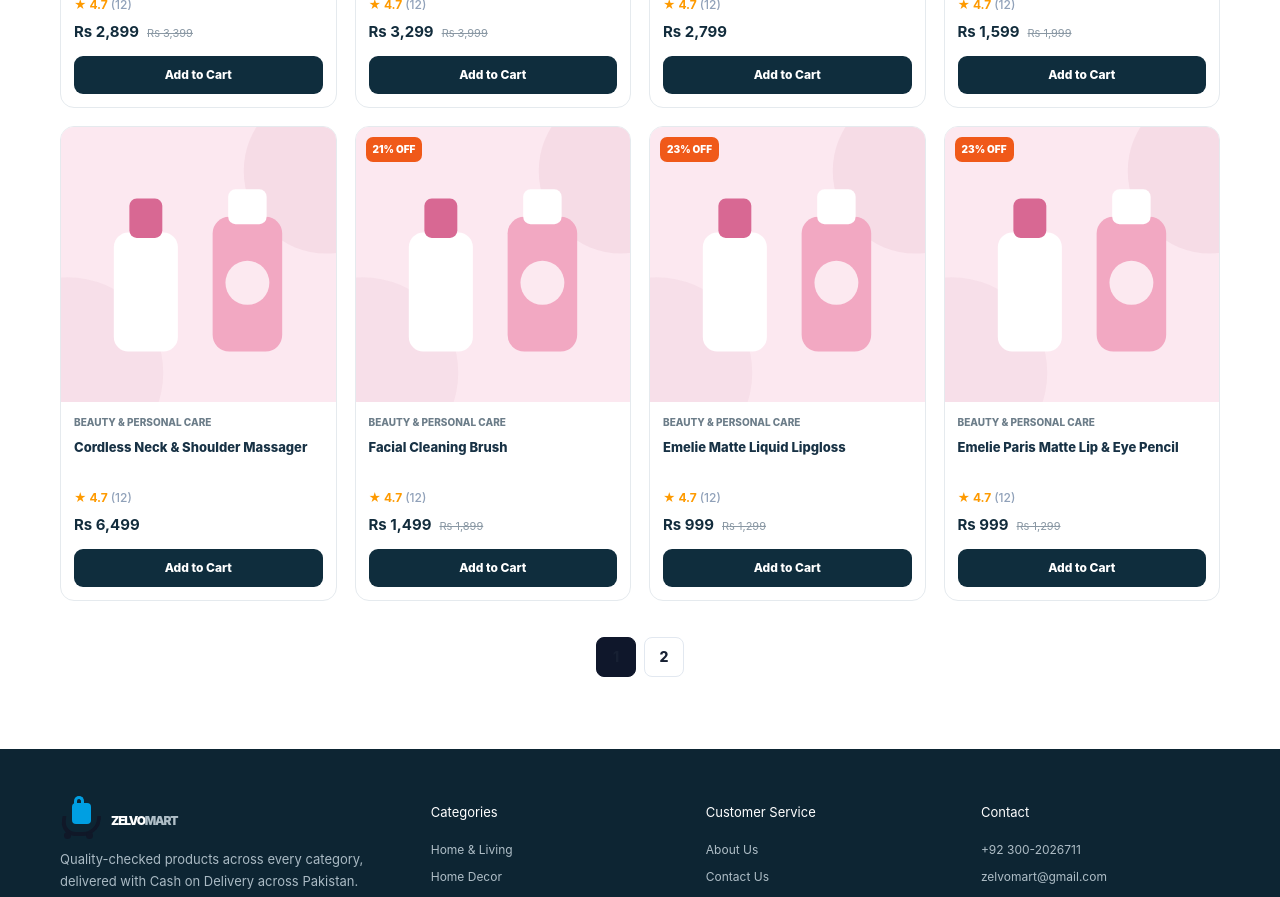
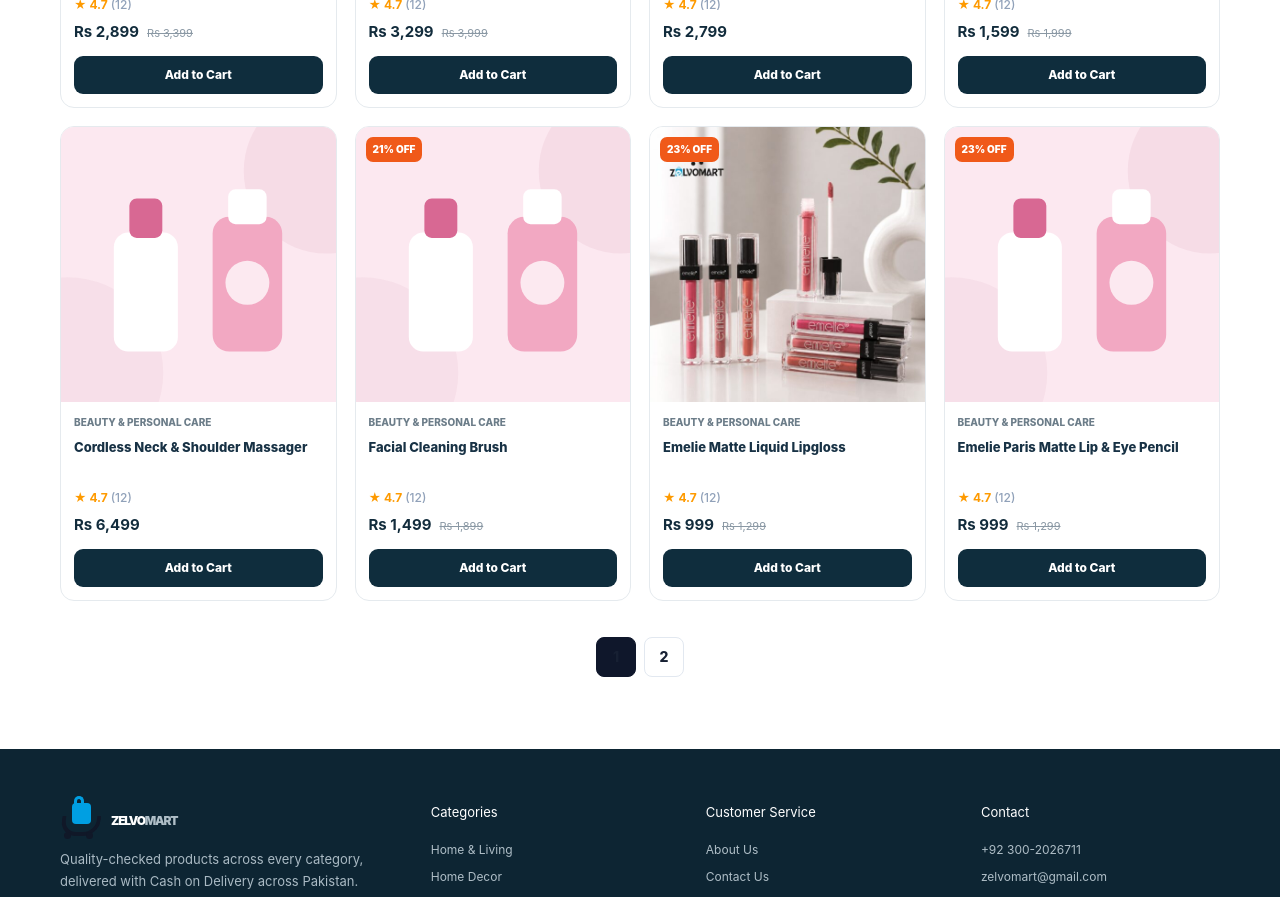
Before and after one commit to webixsolutions-dev/zelvomart, a Next.js app in the folder frontend/: page /shop in a window 1280 px wide. Shown: the part 1380-2277 px from the top of the page. Built offline with nearby package versions, Linux system fonts and the light colour scheme; no server answers; the database is empty.

Commit message:
fast loading

```diff
--- a/frontend/app/globals.css
+++ b/frontend/app/globals.css
@@ -1157,3 +1157,64 @@
 
 /* Performance: keep the optimized Next/Image hero framed like the previous CSS background. */
 .hero-bg img { object-position: center right; }
+
+/* Product page polish: visible gallery, support CTA and 4-card related products */
+.product-main-image {
+  display: block;
+  width: 100%;
+  min-width: 0;
+  padding: 0;
+  cursor: zoom-in;
+  appearance: none;
+}
+.product-main-image:focus-visible { outline: 3px solid rgba(0,159,226,.22); outline-offset: 3px; }
+.product-main-image img { background: #fff; }
+
+.pdp-support-cta-wrap { padding: 24px 0 8px; }
+.pdp-support-cta {
+  display: grid;
+  grid-template-columns: minmax(0,1fr) auto;
+  gap: 34px;
+  align-items: center;
+  padding: 30px 34px;
+  border: 1px solid #dce8ee;
+  border-radius: 20px;
+  background: linear-gradient(135deg,#0f2d3d 0%,#123b50 58%,#0b87bd 150%);
+  box-shadow: 0 18px 44px rgba(15,45,61,.12);
+  color: #fff;
+}
+.pdp-support-kicker, .pdp-related-kicker {
+  display: block;
+  margin-bottom: 8px;
+  font-size: 10px;
+  font-weight: 900;
+  letter-spacing: .12em;
+  color: #50d7ff;
+}
+.pdp-support-cta h2 { margin: 0; font-size: clamp(24px,3vw,34px); line-height: 1.12; letter-spacing: -.8px; }
+.pdp-support-cta p { max-width: 720px; margin: 10px 0 0; color: #d6e5ec; font-size: 13px; line-height: 1.7; }
+.pdp-support-actions { display: flex; flex-wrap: wrap; gap: 10px; justify-content: flex-end; }
+.pdp-support-actions .btn-green, .pdp-support-actions .btn-outline { min-height: 46px; padding-inline: 19px; white-space: nowrap; }
+.pdp-support-actions .btn-outline { border-color: rgba(255,255,255,.42); color: #fff; background: rgba(255,255,255,.06); }
+.pdp-support-actions .btn-outline:hover { background: #fff; color: #0f2d3d; }
+
+.pdp-related-section { padding-top: 48px; padding-bottom: 12px; }
+.pdp-related-title { align-items: center; }
+.pdp-related-title h2 { margin-top: 0; }
+.pdp-related-view { flex: 0 0 auto; min-height: 42px; padding-inline: 18px; }
+
+@media (max-width: 900px) {
+  .pdp-support-cta { grid-template-columns: 1fr; gap: 20px; padding: 26px; }
+  .pdp-support-actions { justify-content: flex-start; }
+}
+
+@media (max-width: 640px) {
+  .product-page { padding-top: 24px; }
+  .product-main-image { border-radius: 14px; }
+  .pdp-support-cta-wrap { padding-top: 18px; }
+  .pdp-support-cta { padding: 22px 18px; border-radius: 16px; }
+  .pdp-support-actions { display: grid; grid-template-columns: 1fr; width: 100%; }
+  .pdp-support-actions .btn-green, .pdp-support-actions .btn-outline { width: 100%; text-align: center; }
+  .pdp-related-section { padding-top: 38px; }
+  .pdp-related-view { display: none; }
+}
--- a/frontend/app/product/[slug]/page.tsx
+++ b/frontend/app/product/[slug]/page.tsx
@@ -1,9 +1,11 @@
 import type { Metadata } from "next";
+import Link from "next/link";
 import { notFound } from "next/navigation";
 import ProductDetailClient from "@/components/ProductDetailClient";
 import ProductGrid from "@/components/ProductGrid";
 import { getProductBySlug, getProducts } from "@/lib/store";
 import { getSettings } from "@/lib/settings";
+import type { Product } from "@/types/product";
 
 export const revalidate = 120;
 
@@ -19,17 +21,43 @@
   };
 }
 
+function uniqueRelated(product: Product, groups: Product[][]): Product[] {
+  const seen = new Set<string>([product.id]);
+  const result: Product[] = [];
+
+  for (const group of groups) {
+    for (const item of group) {
+      if (seen.has(item.id) || item.slug === product.slug) continue;
+      seen.add(item.id);
+      result.push(item);
+      if (result.length === 4) return result;
+    }
+  }
+
+  return result;
+}
+
 export default async function ProductPage({ params }: { params: Promise<{ slug: string }> }) {
   const { slug } = await params;
   const product = await getProductBySlug(slug);
   if (!product) notFound();
-  const [settings, related] = await Promise.all([
+
+  const categorySlug = product.categorySlugs[0] || product.categories[0]?.slug;
+  const [settings, categoryProducts, featuredProducts, newestProducts] = await Promise.all([
     getSettings(["store.bundleDefaultDiscountPercent", "store.info"]),
-    getProducts({ category: product.categorySlugs[0], limit: 4 }),
+    categorySlug ? getProducts({ category: categorySlug, limit: 8 }) : Promise.resolve({ items: [], page: 1, limit: 8, total: 0, totalPages: 1 }),
+    getProducts({ featured: true, limit: 8 }),
+    getProducts({ limit: 8, sort: "newest" }),
   ]);
+
+  const related = uniqueRelated(product, [categoryProducts.items, featuredProducts.items, newestProducts.items]);
   const defaultDiscount = Number(settings["store.bundleDefaultDiscountPercent"] ?? 5);
-  const info = (settings["store.info"] || { whatsapp: "923002026711" }) as any;
+  const info = (settings["store.info"] || { whatsapp: "923002026711" }) as { whatsapp?: string };
+  const whatsapp = String(info.whatsapp || "923002026711").replace(/[^0-9]/g, "");
+  const categoryHref = categorySlug ? `/product-category/${categorySlug}/` : "/shop";
+  const categoryName = product.categories[0]?.name || "our store";
   const base = process.env.NEXT_PUBLIC_SITE_URL || "https://zelvomart.com";
+
   const schema = {
     "@context": "https://schema.org",
     "@type": "Product",
@@ -46,11 +74,57 @@
     },
     ...(product.reviewCount ? { aggregateRating: { "@type": "AggregateRating", ratingValue: product.averageRating, reviewCount: product.reviewCount } } : {}),
   };
-  const breadcrumb = { "@context": "https://schema.org", "@type": "BreadcrumbList", itemListElement: [
-    { "@type": "ListItem", position: 1, name: "Home", item: base },
-    ...(product.categories[0] ? [{ "@type": "ListItem", position: 2, name: product.categories[0].name, item: `${base}/product-category/${product.categories[0].slug}/` }] : []),
-    { "@type": "ListItem", position: product.categories[0] ? 3 : 2, name: product.name, item: `${base}/product/${product.slug}/` },
-  ] };
 
-  return <div className="product-page"><script type="application/ld+json" dangerouslySetInnerHTML={{ __html: JSON.stringify(schema) }} /><script type="application/ld+json" dangerouslySetInnerHTML={{ __html: JSON.stringify(breadcrumb) }} /><div className="site-shell"><ProductDetailClient product={product} defaultBundleDiscount={defaultDiscount} whatsapp={String(info.whatsapp || "923002026711")} />{related.items.filter((row) => row.id !== product.id).length ? <section className="section pb-0"><div className="section-title"><div><h2>You may also like</h2><p>More products from this category.</p></div></div><ProductGrid products={related.items.filter((row) => row.id !== product.id).slice(0,4)} /></section> : null}</div></div>;
+  const breadcrumb = {
+    "@context": "https://schema.org",
+    "@type": "BreadcrumbList",
+    itemListElement: [
+      { "@type": "ListItem", position: 1, name: "Home", item: base },
+      ...(product.categories[0] ? [{ "@type": "ListItem", position: 2, name: product.categories[0].name, item: `${base}/product-category/${product.categories[0].slug}/` }] : []),
+      { "@type": "ListItem", position: product.categories[0] ? 3 : 2, name: product.name, item: `${base}/product/${product.slug}/` },
+    ],
+  };
+
+  return (
+    <div className="product-page">
+      <script type="application/ld+json" dangerouslySetInnerHTML={{ __html: JSON.stringify(schema) }} />
+      <script type="application/ld+json" dangerouslySetInnerHTML={{ __html: JSON.stringify(breadcrumb) }} />
+
+      <div className="site-shell">
+        <ProductDetailClient product={product} defaultBundleDiscount={defaultDiscount} whatsapp={whatsapp} />
+      </div>
+
+      <section className="pdp-support-cta-wrap" aria-label="Zelvomart shopping support">
+        <div className="site-shell">
+          <div className="pdp-support-cta">
+            <div>
+              <span className="pdp-support-kicker">NEED HELP BEFORE ORDERING?</span>
+              <h2>Not sure if this product is right for you?</h2>
+              <p>Ask us on WhatsApp for product details, availability or delivery guidance. Our team will help before you place your order.</p>
+            </div>
+            <div className="pdp-support-actions">
+              <a className="btn-green" href={`https://wa.me/${whatsapp}?text=${encodeURIComponent(`Hi Zelvomart, I need help with ${product.name}.`)}`} target="_blank" rel="noreferrer">Ask on WhatsApp</a>
+              <Link className="btn-outline" href={categoryHref}>Shop {categoryName}</Link>
+            </div>
+          </div>
+        </div>
+      </section>
+
+      {related.length ? (
+        <section className="section pdp-related-section">
+          <div className="site-shell">
+            <div className="section-title pdp-related-title">
+              <div>
+                <span className="pdp-related-kicker">MORE TO EXPLORE</span>
+                <h2>Related Products</h2>
+                <p>Four more picks you may like from Zelvomart.</p>
+              </div>
+              <Link href={categoryHref} className="btn-outline pdp-related-view">View All</Link>
+            </div>
+            <ProductGrid products={related.slice(0, 4)} />
+          </div>
+        </section>
+      ) : null}
+    </div>
+  );
 }
--- a/frontend/components/ProductCard.tsx
+++ b/frontend/components/ProductCard.tsx
@@ -2,22 +2,26 @@
 
 import Image from "next/image";
 import Link from "next/link";
+import { useState } from "react";
 import { useCart } from "@/components/CartProvider";
 import { money } from "@/lib/format";
 import type { Product } from "@/types/product";
 import { trackStoreEvent } from "@/lib/client-tracking";
+import { getProductFallbackImage } from "@/lib/product-media";
 
 export default function ProductCard({ product }: { product: Product }) {
   const { addItem } = useCart();
   const addable = product.stockStatus === "instock" && !product.hasOptions;
   const reviewCount = product.reviewCount ?? 0;
   const averageRating = product.averageRating ?? 0;
+  const fallbackImage = getProductFallbackImage(product);
+  const [imageSrc, setImageSrc] = useState(product.image || fallbackImage);
 
   return (
     <article className="product-card">
       <Link className="product-media" href={`/product/${product.slug}/`}>
-        {product.image ? (
-          <Image src={product.image} alt={product.name} fill sizes="(max-width: 700px) 50vw, (max-width: 1100px) 33vw, 25vw" />
+        {imageSrc ? (
+          <Image src={imageSrc} alt={product.name} fill sizes="(max-width: 700px) 50vw, (max-width: 1100px) 33vw, 25vw" onError={() => { if (imageSrc !== fallbackImage) setImageSrc(fallbackImage); }} />
         ) : null}
         {product.discountPercent > 0 ? <span className="discount-badge">{product.discountPercent}% OFF</span> : null}
       </Link>
@@ -37,7 +41,7 @@
                 productId: product.id,
                 slug: product.slug,
                 name: product.name,
-                image: product.image,
+                image: imageSrc,
                 price: product.price,
                 quantity: 1,
                 bundleSize: 1,
--- a/frontend/components/ProductDetailClient.tsx
+++ b/frontend/components/ProductDetailClient.tsx
@@ -9,13 +9,15 @@
 import { trackStoreEvent } from "@/lib/client-tracking";
 import type { Product, Variant } from "@/types/product";
 import ReviewForm from "@/components/ReviewForm";
+import { getProductFallbackImage } from "@/lib/product-media";
 
 const tabs = ["Why Choose Zelvomart", "Shipping Process", "General FAQ", "Description", "Additional information", "Reviews"] as const;
 
 export default function ProductDetailClient({ product, defaultBundleDiscount = 5, whatsapp = "923002026711" }: { product: Product; defaultBundleDiscount?: number; whatsapp?: string }) {
   const router = useRouter();
   const { addItem } = useCart();
-  const [selectedImage, setSelectedImage] = useState(product.image || product.images[0]?.src || "");
+  const fallbackImage = getProductFallbackImage(product);
+  const [selectedImage, setSelectedImage] = useState(product.image || product.images[0]?.src || fallbackImage);
   const [variant, setVariant] = useState<Variant | null>(product.variants[0] || null);
   const [bundleSize, setBundleSize] = useState<1 | 2>(1);
   const [quantity, setQuantity] = useState(1);
@@ -90,7 +92,7 @@
       <div className="product-layout">
         <div className="product-gallery">
           <button type="button" className="product-main-image cursor-zoom-in" onClick={() => selectedImage && setZoomOpen(true)} aria-label="Zoom product image">
-            {selectedImage ? <Image src={selectedImage} alt={product.name} fill priority sizes="(max-width:900px) 100vw, 50vw" /> : null}
+            {selectedImage ? <Image src={selectedImage} alt={product.name} fill priority sizes="(max-width:900px) 100vw, 50vw" onError={() => { if (selectedImage !== fallbackImage) setSelectedImage(fallbackImage); }} /> : null}
             {selectedImage ? <span className="absolute bottom-3 right-3 rounded-full bg-white/90 px-3 py-1 text-xs font-extrabold text-slate-700 shadow">Zoom</span> : null}
           </button>
           {product.images.length > 1 || product.videoUrl ? (
--- a/frontend/lib/dummy-content.ts
+++ b/frontend/lib/dummy-content.ts
@@ -79,7 +79,7 @@
 const beauty = [
   makeProduct("bw1", "shoulder-massager", "Cordless Neck & Shoulder Massager", 6499, "/images/categories/beauty-personal-care.svg", "Beauty & Personal Care", "beauty-personal-care"),
   makeProduct("bw2", "facial-cleaning-brush", "Facial Cleaning Brush", 1899, "/images/categories/beauty-personal-care.svg", "Beauty & Personal Care", "beauty-personal-care", 1499),
-  makeProduct("bw3", "matte-liquid-lipgloss", "Emelie Matte Liquid Lipgloss", 1299, "/images/categories/beauty-personal-care.svg", "Beauty & Personal Care", "beauty-personal-care", 999),
+  makeProduct("bw3", "matte-liquid-lipgloss", "Emelie Matte Liquid Lipgloss", 1299, "/images/products/matte-liquid-lipgloss.jpeg", "Beauty & Personal Care", "beauty-personal-care", 999),
   makeProduct("bw4", "lip-eye-pencil", "Emelie Paris Matte Lip & Eye Pencil", 1299, "/images/categories/beauty-personal-care.svg", "Beauty & Personal Care", "beauty-personal-care", 999),
 ];
 const tech = [
--- /dev/null
+++ b/frontend/lib/product-media.ts
@@ -0,0 +1,61 @@
+import type { Product } from "@/types/product";
+
+const LEGACY_PRODUCT_IMAGES: Record<string, string> = {
+  "matte-liquid-lipgloss": "/images/products/matte-liquid-lipgloss.jpeg",
+  "emelie-matte-liquid-lipgloss": "/images/products/matte-liquid-lipgloss.jpeg",
+};
+
+const CATEGORY_FALLBACKS: Record<string, string> = {
+  "home-living": "/images/categories/home-living.svg",
+  "home-decor": "/images/categories/home-decor.svg",
+  "beauty-personal-care": "/images/categories/beauty-personal-care.svg",
+  "tech-gadgets": "/images/categories/tech-gadgets.svg",
+  "fashion-accessories": "/images/categories/fashion-accessories.svg",
+  "sports-fitness": "/images/categories/sports-fitness.svg",
+};
+
+export function getProductFallbackImage(product: Pick<Product, "slug" | "categorySlugs" | "categories">): string {
+  const legacy = LEGACY_PRODUCT_IMAGES[product.slug];
+  if (legacy) return legacy;
+
+  const categorySlug = product.categorySlugs?.[0] || product.categories?.[0]?.slug || "";
+  if (categorySlug && CATEGORY_FALLBACKS[categorySlug]) return CATEGORY_FALLBACKS[categorySlug];
+
+  return "/images/hero/zelvomart-shopping.svg";
+}
+
+function isLegacyRemoteImage(src: string): boolean {
+  return /^https?:\/\/(?:www\.)?zelvomart\.com\/wp-content\/uploads\//i.test(src);
+}
+
+export function withProductMedia(product: Product): Product {
+  const localLegacy = LEGACY_PRODUCT_IMAGES[product.slug];
+  const rawImages = Array.isArray(product.images) ? product.images.filter((row) => row?.src) : [];
+  const currentImage = product.image || rawImages[0]?.src || "";
+
+  // When a product came from the old WooCommerce site and we have recovered
+  // its original asset from the supplied backup, prefer the local copy. This
+  // avoids a broken/slow dependency on the old WordPress host.
+  const preferredImage = localLegacy && (!currentImage || isLegacyRemoteImage(currentImage))
+    ? localLegacy
+    : currentImage || getProductFallbackImage(product);
+
+  const images = rawImages.length
+    ? rawImages.map((row, index) => {
+        if (index === 0 && localLegacy && isLegacyRemoteImage(row.src)) {
+          return { ...row, src: localLegacy };
+        }
+        return row;
+      })
+    : [{ src: preferredImage, alt: product.name }];
+
+  if (preferredImage && !images.some((row) => row.src === preferredImage)) {
+    images.unshift({ src: preferredImage, alt: product.name });
+  }
+
+  return {
+    ...product,
+    image: preferredImage,
+    images,
+  };
+}
```
Also changed, not shown: frontend/lib/store.ts (+7 -4 lines), frontend/public/images/products/matte-liquid-lipgloss.jpeg (added).
